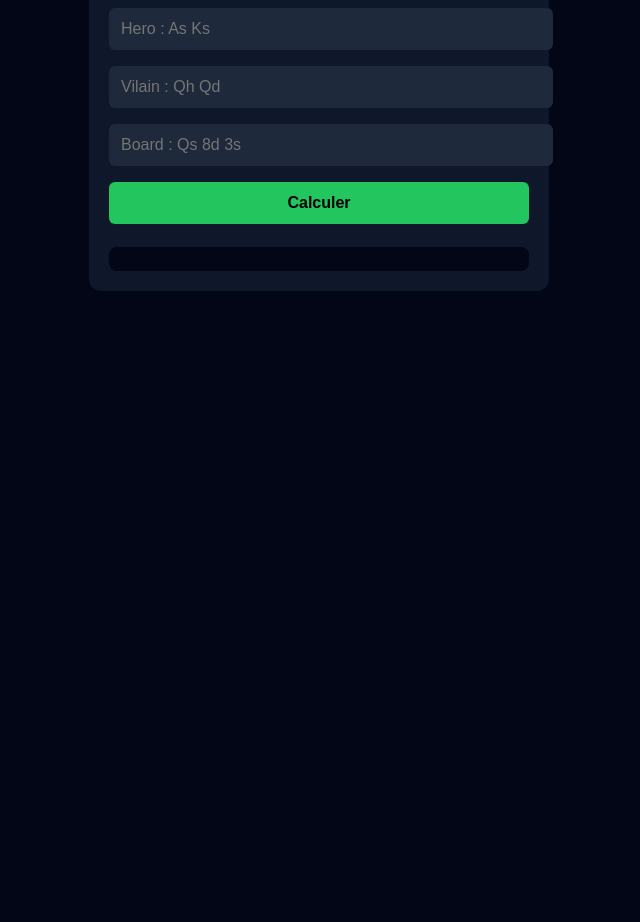
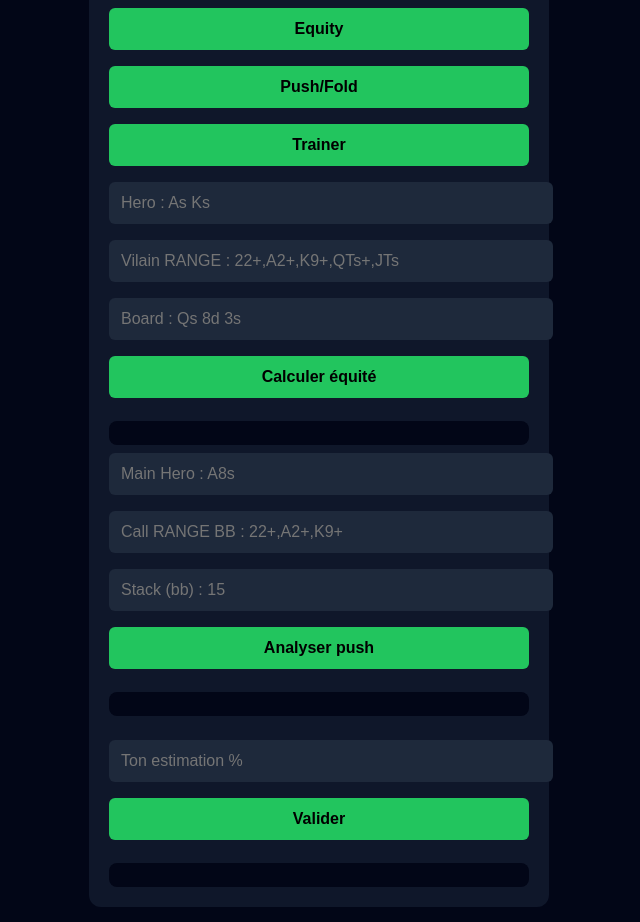
Before and after one commit to bodinadrien-blip/Mini-Equilab, a plain HTML site: page index.html in a window 1280 px wide. Shown: the part 98-1020 px from the top of the page, without its empty margins (321-961 px from the left). Before the commit the page ends 800 px from the top, so only its background shows below. Drawn offline with Linux system fonts and the light colour scheme.

Commit message:
Update index.html

```diff
--- a/index.html
+++ b/index.html
@@ -2,25 +2,52 @@
 <html lang="fr">
 <head>
   <meta charset="UTF-8">
-  <title>Mini Equilab MTT</title>
+  <title>Mini Equilab MTT PRO</title>
   <meta name="viewport" content="width=device-width, initial-scale=1.0">
   <link rel="stylesheet" href="style.css">
 </head>
 
 <body>
-  <div class="app">
-    <h2>♠ Mini Equilab MTT</h2>
+<div class="app">
+  <h2>♠ Mini Equilab MTT PRO</h2>
 
+  <div class="tabs">
+    <button onclick="showTab('equity')">Equity</button>
+    <button onclick="showTab('pushfold')">Push/Fold</button>
+    <button onclick="showTab('trainer')">Trainer</button>
+  </div>
+
+  <!-- EQUITY -->
+  <div id="equity" class="tab">
     <input id="hero" placeholder="Hero : As Ks">
-    <input id="villain" placeholder="Vilain : Qh Qd">
+    <input id="villain" placeholder="Vilain RANGE : 22+,A2+,K9+,QTs+,JTs">
     <input id="board" placeholder="Board : Qs 8d 3s">
 
-    <button onclick="calculate()">Calculer</button>
-
+    <button onclick="calculateRange()">Calculer équité</button>
     <div id="result" class="result"></div>
   </div>
 
-  <script src="https://cdn.jsdelivr.net/npm/pokersolver@2.1.3/pokersolver.min.js"></script>
-  <script src="script.js"></script>
+  <!-- PUSH FOLD -->
+  <div id="pushfold" class="tab hidden">
+    <input id="pfHero" placeholder="Main Hero : A8s">
+    <input id="pfRange" placeholder="Call RANGE BB : 22+,A2+,K9+">
+    <input id="stack" placeholder="Stack (bb) : 15">
+
+    <button onclick="pushFold()">Analyser push</button>
+    <div id="pfResult" class="result"></div>
+  </div>
+
+  <!-- TRAINER -->
+  <div id="trainer" class="tab hidden">
+    <p id="quiz"></p>
+    <input id="answer" placeholder="Ton estimation %">
+    <button onclick="checkAnswer()">Valider</button>
+    <div id="trainerResult" class="result"></div>
+  </div>
+
+</div>
+
+<script src="https://cdn.jsdelivr.net/npm/pokersolver@2.1.3/pokersolver.min.js"></script>
+<script src="script.js"></script>
 </body>
 </html>
```
